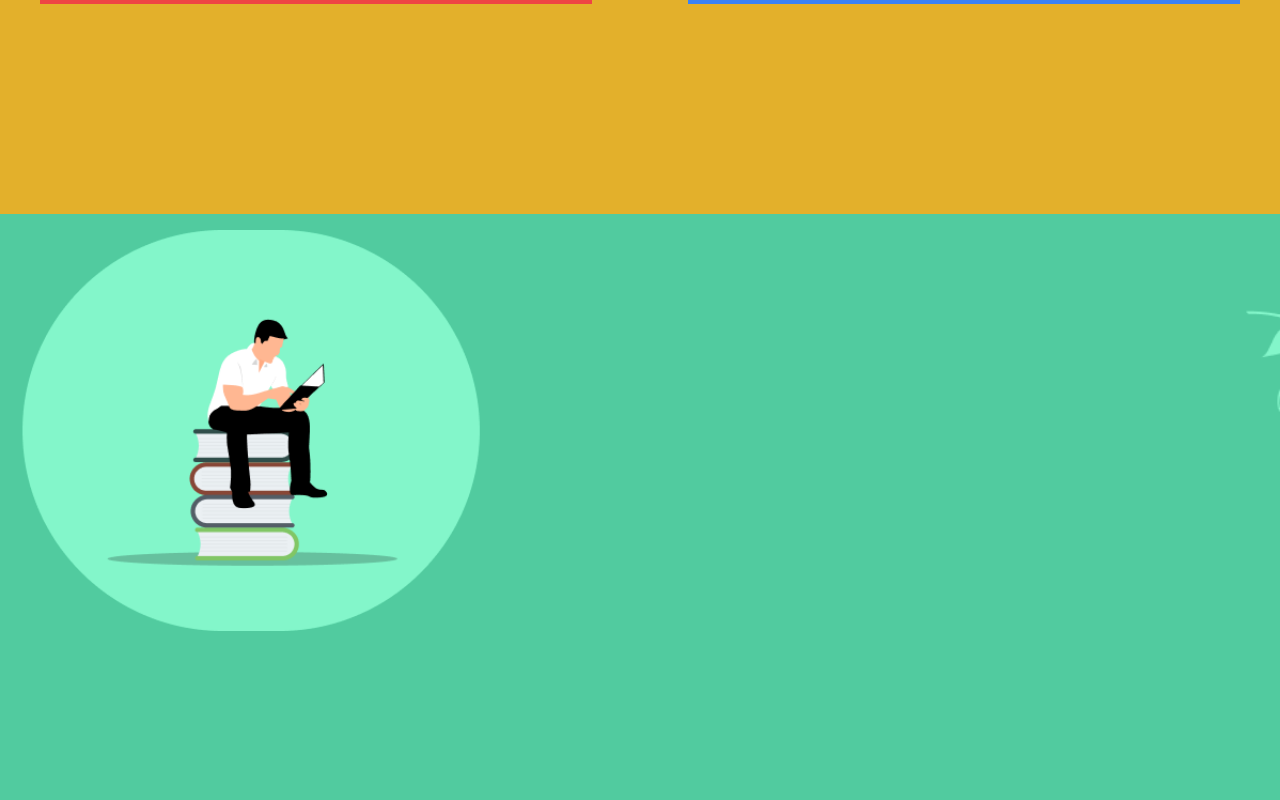
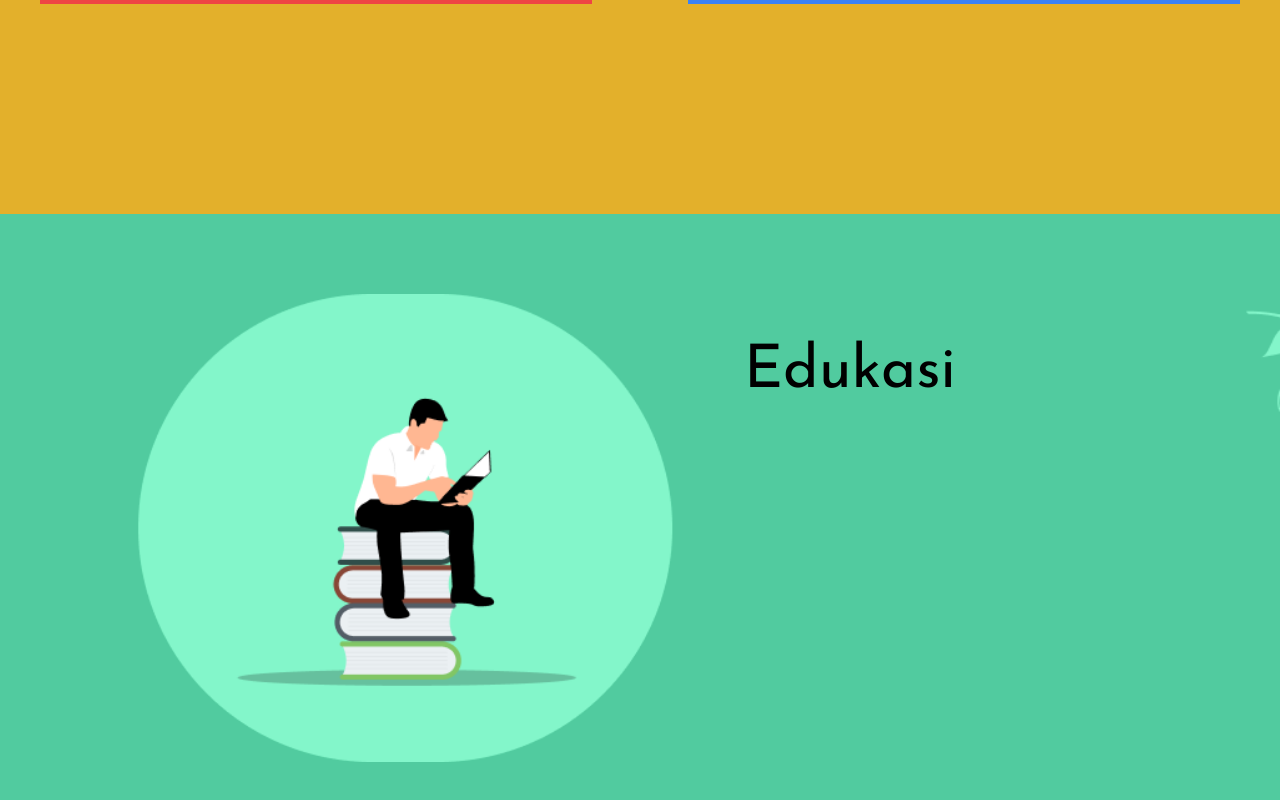
Before and after one commit to auliarahman789/ornatredec, a Next.js app: page / in a window 1280 px wide. Shown: the part 666-1466 px from the top of the page. Built offline with nearby package versions, Linux system fonts and the light colour scheme.

Commit message:
tambah image halaman home page

```diff
--- a/src/app/components/homepage/edukasi.tsx
+++ b/src/app/components/homepage/edukasi.tsx
@@ -7,13 +7,16 @@ function Edukasi() {
       className="bg-cover bg-center min-h-screen"
       style={{ backgroundImage: "url('/img/edukasi hal.png')" }}
     >
-      <div className="pt-4">
+      <div className="grid grid-cols-2 pl-28 pt-20">
         <Image
           src="/img/edukasi buku gambar.png"
-          width={500}
-          height={500}
+          width={600}
+          height={600}
           alt="gambar"
         />
+        <div className="p-12">
+          <h1 className="text-6xl">Edukasi</h1>
+        </div>
       </div>
     </main>
   );
```
